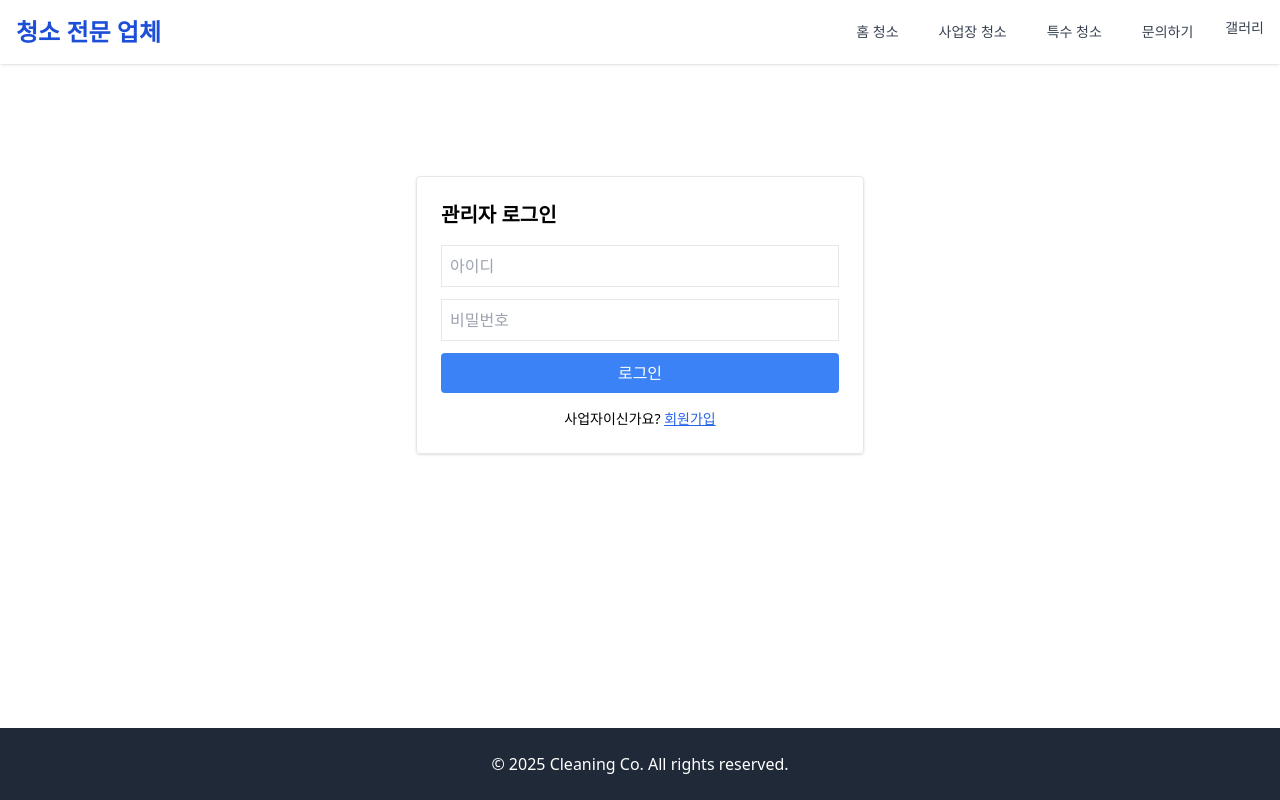
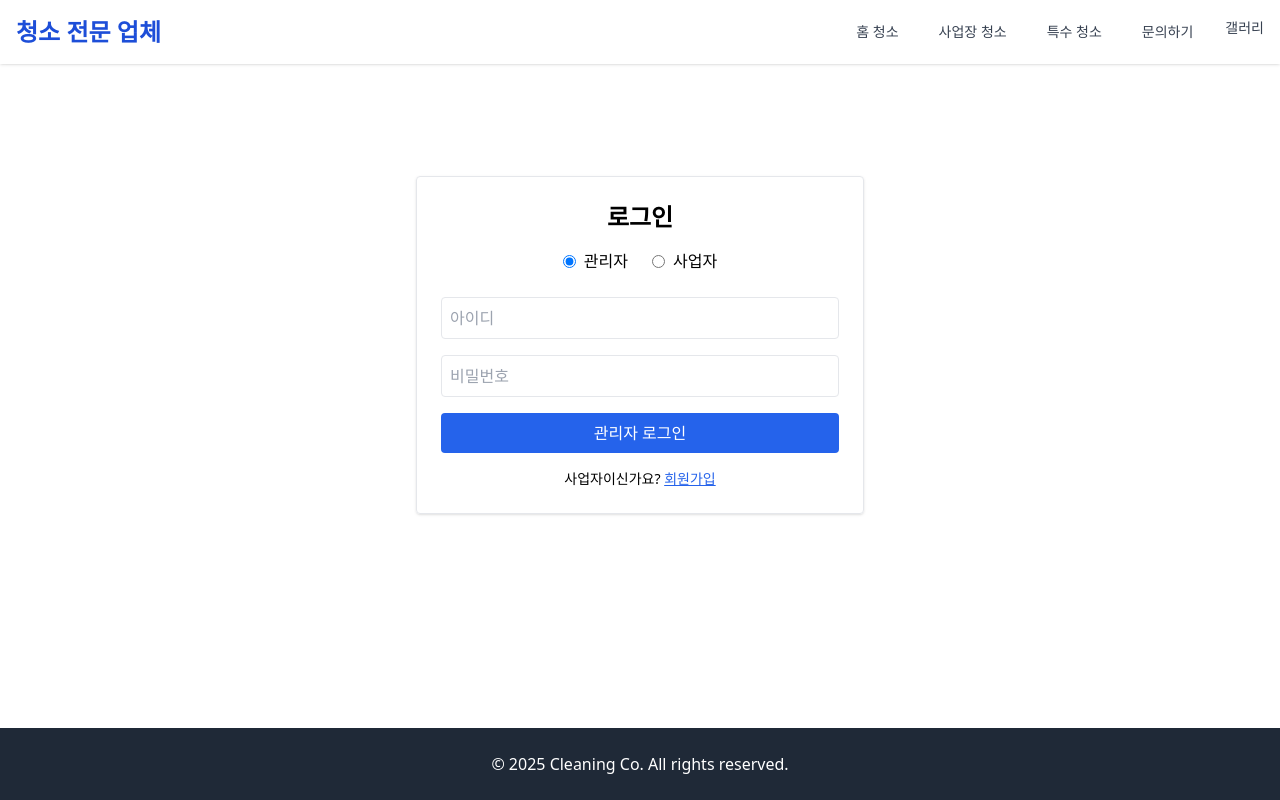
Before and after one commit to scvgong/FullStack_Cleaning_Service, a React (Vite) app in the folder Frontend/: page /admin/login in a window 1280 px wide. Shown: the top 800 px of the page. Built offline with nearby package versions, Linux system fonts and the light colour scheme.

Commit message:
사업자 화면 구현

```diff
--- a/Frontend/src/App.jsx
+++ b/Frontend/src/App.jsx
@@ -14,8 +14,9 @@ import CarpetCleaning from "./pages/cleaning/CarpetCleaning";
 import WallCleaning from "./pages/cleaning/WallCleaning";
 import QuoteRequest from "./pages/contact/QuoteRequest";
 import Gallery from "./pages/Gallery";
-import AdminLogin from "./pages/admin/AdminLogin";
+import AuthLogin from "./pages/admin/AuthLogin";
 import AdminRegister from "./pages/admin/AdminRegister";
+import BusinessDashboard from "./pages/business/BusinessDashboard";
 
 function App() {
   return (
@@ -38,10 +39,11 @@ function App() {
           <Route path="/special-cleaning/wall" element={<WallCleaning />} />
           <Route path="/contact/quote" element={<QuoteRequest />} />
           <Route path="/gallery" element={<Gallery />} />
-          <Route path="/admin/login" element={<AdminLogin />} />
+          <Route path="/admin/login" element={<AuthLogin />} />
           <Route path="/admin/quotes" element={<AdminQuoteList />} />
           <Route path="/admin/quotes/:id" element={<AdminQuoteDetail />} />
           <Route path="/admin/register" element={<AdminRegister />} />
+          <Route path="/business/dashboard" element={<BusinessDashboard />} />
         </Routes>
       </MainLayout>
     </Router>
--- /dev/null
+++ b/Frontend/src/api/businessApi.js
@@ -0,0 +1,9 @@
+import axios from "axios";
+
+export async function loginBusiness(username, password) {
+  const res = await axios.post("http://localhost:8080/api/business/auth/login", {
+    username,
+    password,
+  });
+  return res.data.token;
+}
--- a/Frontend/src/pages/admin/AdminLogin.jsx
+++ /dev/null
@@ -1,53 +0,0 @@
-import { useState } from "react";
-import { useNavigate } from "react-router-dom";
-import { loginAdmin } from "../../api/adminApi";
-import { Link } from "react-router-dom";
-
-const AdminLogin = () => {
-  const [username, setUsername] = useState("");
-  const [password, setPassword] = useState("");
-  const navigate = useNavigate();
-
-  const handleSubmit = async (e) => {
-    e.preventDefault();
-    try {
-      const token = await loginAdmin(username, password);
-      localStorage.setItem("adminToken", token);
-      navigate("/admin/quotes");
-    } catch (err) {
-      alert("로그인 실패");
-    }
-  };
-
-  return (
-    <div className="p-6 max-w-md mx-auto mt-20 border rounded shadow">
-      <h2 className="text-xl font-bold mb-4">관리자 로그인</h2>
-      <form onSubmit={handleSubmit}>
-        <input
-          className="block w-full p-2 mb-3 border"
-          placeholder="아이디"
-          value={username}
-          onChange={(e) => setUsername(e.target.value)}
-        />
-        <input
-          type="password"
-          className="block w-full p-2 mb-3 border"
-          placeholder="비밀번호"
-          value={password}
-          onChange={(e) => setPassword(e.target.value)}
-        />
-        <button className="w-full bg-blue-500 text-white py-2 rounded">
-          로그인
-        </button>
-      </form>
-      <p className="mt-4 text-sm text-center">
-        사업자이신가요?{" "}
-        <Link to="/admin/register" className="text-blue-600 underline">
-          회원가입
-        </Link>
-      </p>
-    </div>
-  );
-};
-
-export default AdminLogin;
--- /dev/null
+++ b/Frontend/src/pages/admin/AuthLogin.jsx
@@ -0,0 +1,114 @@
+import { useState } from "react";
+import { useNavigate } from "react-router-dom";
+import { loginAdmin } from "../../api/adminApi";
+import { Link } from "react-router-dom";
+import { loginBusiness } from "../../api/businessApi";
+
+const AuthLogin = () => {
+  const [username, setUsername] = useState("");
+  const [password, setPassword] = useState("");
+  const navigate = useNavigate();
+  const [error, setError] = useState("");
+  const [role, setRole] = useState("ADMIN"); // ADMIN 또는 BUSINESS
+
+  const handleSubmit = async (e) => {
+    e.preventDefault();
+    setError("");
+    try {
+      let token;
+      if(role === "ADMIN") {
+        token = await loginAdmin(username, password);
+        localStorage.setItem("adminToken", token);
+        navigate("/admin/quotes");
+      } else {
+        token = await loginBusiness(username, password);
+        localStorage.setItem("businessToken", token);
+        navigate("/business/dashboard");
+      }
+    } catch (err) {
+      console.error(err.response?.status, err.response?.data);
+      setError("로그인에 실패했습니다: " + (err.response?.data || err.message));
+    }
+  };
+
+  return (
+    <div className="p-6 max-w-md mx-auto mt-20 border rounded shadow">
+      <h2 className="text-2xl font-bold mb-4 text-center">로그인</h2>
+
+      {/* 역할 선택 */}
+      <div className="flex justify-center mb-6 space-x-6">
+        <label className="inline-flex items-center">
+          <input
+            type="radio"
+            name="role"
+            value="ADMIN"
+            checked={role === "ADMIN"}
+            onChange={() => setRole("ADMIN")}
+            className="form-radio"
+          />
+          <span className="ml-2">관리자</span>
+        </label>
+        <label className="inline-flex items-center">
+          <input
+            type="radio"
+            name="role"
+            value="BUSINESS"
+            checked={role === "BUSINESS"}
+            onChange={() => setRole("BUSINESS")}
+            className="form-radio"
+          />
+          <span className="ml-2">사업자</span>
+        </label>
+      </div>
+
+      <form onSubmit={handleSubmit} className="space-y-4">
+        <input
+          className="block w-full p-2 border rounded"
+          placeholder="아이디"
+          value={username}
+          onChange={(e) => setUsername(e.target.value)}
+          required
+        />
+        <input
+          type="password"
+          className="block w-full p-2 border rounded"
+          placeholder="비밀번호"
+          value={password}
+          onChange={(e) => setPassword(e.target.value)}
+          required
+        />
+
+        {error && <p className="text-red-500 text-sm">{error}</p>}
+
+        <button
+          type="submit"
+          className={`w-full py-2 text-white rounded ${
+            role === "ADMIN"
+              ? "bg-blue-600 hover:bg-blue-700"
+              : "bg-green-600 hover:bg-green-700"
+          }`}
+        >
+          {role === "ADMIN" ? "관리자 로그인" : "사업자 로그인"}
+        </button>
+      </form>
+
+      <p className="mt-4 text-center text-sm">
+        {role === "ADMIN" ? (
+          <>사업자이신가요?{" "}
+            <Link to="/admin/register" className="text-blue-600 underline">
+              회원가입
+            </Link>
+          </>
+        ) : (
+          <>관리자이신가요?{" "}
+            <Link to="/admin/login" className="text-blue-600 underline">
+              관리자 로그인
+            </Link>
+          </>
+        )}
+      </p>
+    </div>
+  );
+};
+
+export default AuthLogin;
--- /dev/null
+++ b/Frontend/src/pages/business/BusinessDashboard.jsx
@@ -0,0 +1,66 @@
+import { useEffect, useState } from "react";
+import { Link } from "react-router-dom";
+
+const BusinessDashboard = () => {
+  const [username, setUsername] = useState("");
+
+  useEffect(() => {
+    // 예시: 토큰에서 username을 꺼내거나, API로 프로필 정보를 가져올 수 있습니다.
+    const token = localStorage.getItem("businessToken");
+    if (token) {
+      // decodeToken은 직접 구현하신 JWT 유틸을 호출하거나
+      // 간단히 payload를 Base64로 디코딩해 username 필드를 뽑아도 되고요.
+      try {
+        const payload = JSON.parse(atob(token.split(".")[1]));
+        setUsername(payload.sub);
+      } catch {
+        setUsername("사업자님");
+      }
+    }
+  }, []);
+
+  return (
+    <div className="min-h-screen bg-gray-50 p-8">
+      <header className="flex justify-between items-center mb-8">
+        <h1 className="text-3xl font-bold">사업자 대시보드</h1>
+        <button
+          className="text-sm text-red-600 hover:underline"
+          onClick={() => {
+            localStorage.removeItem("businessToken");
+            window.location.href = "/auth/login";
+          }}
+        >
+          로그아웃
+        </button>
+      </header>
+
+      <section className="bg-white shadow rounded p-6">
+        <p className="mb-4 text-lg">
+          환영합니다, <span className="font-medium">{username}</span> 님!
+        </p>
+        <div className="grid grid-cols-1 sm:grid-cols-2 lg:grid-cols-3 gap-4">
+          <Link
+            to="/business/quotes"
+            className="block p-4 bg-blue-100 rounded hover:bg-blue-200"
+          >
+            견적 요청 목록 보기
+          </Link>
+          <Link
+            to="/business/profile"
+            className="block p-4 bg-green-100 rounded hover:bg-green-200"
+          >
+            내 정보 관리
+          </Link>
+          <Link
+            to="/business/inquiries"
+            className="block p-4 bg-yellow-100 rounded hover:bg-yellow-200"
+          >
+            관리자에게 문의
+          </Link>
+        </div>
+      </section>
+    </div>
+  );
+};
+
+export default BusinessDashboard;
```
Also changed, not shown: Frontend/src/api/adminApi.js (line endings or trailing spaces).
